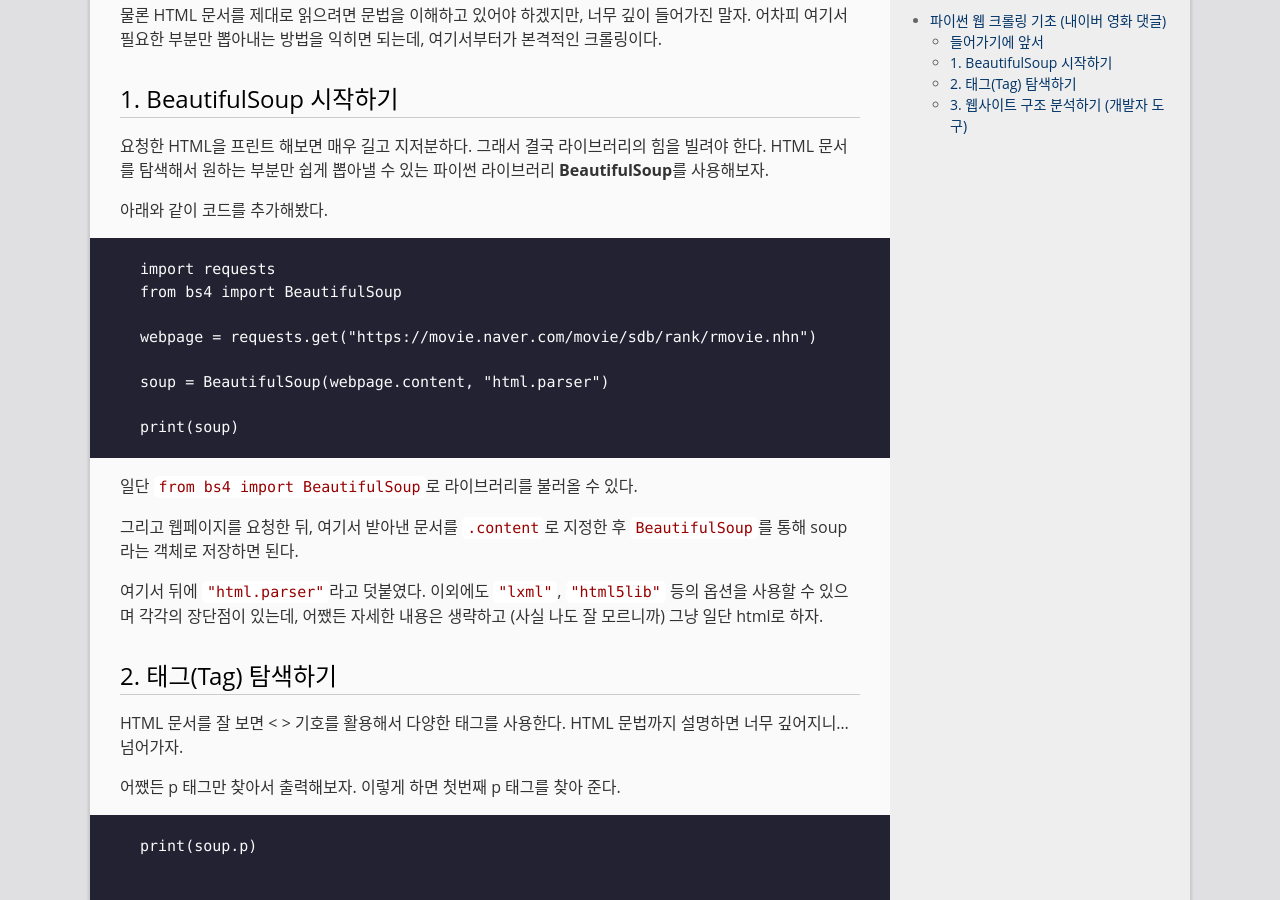
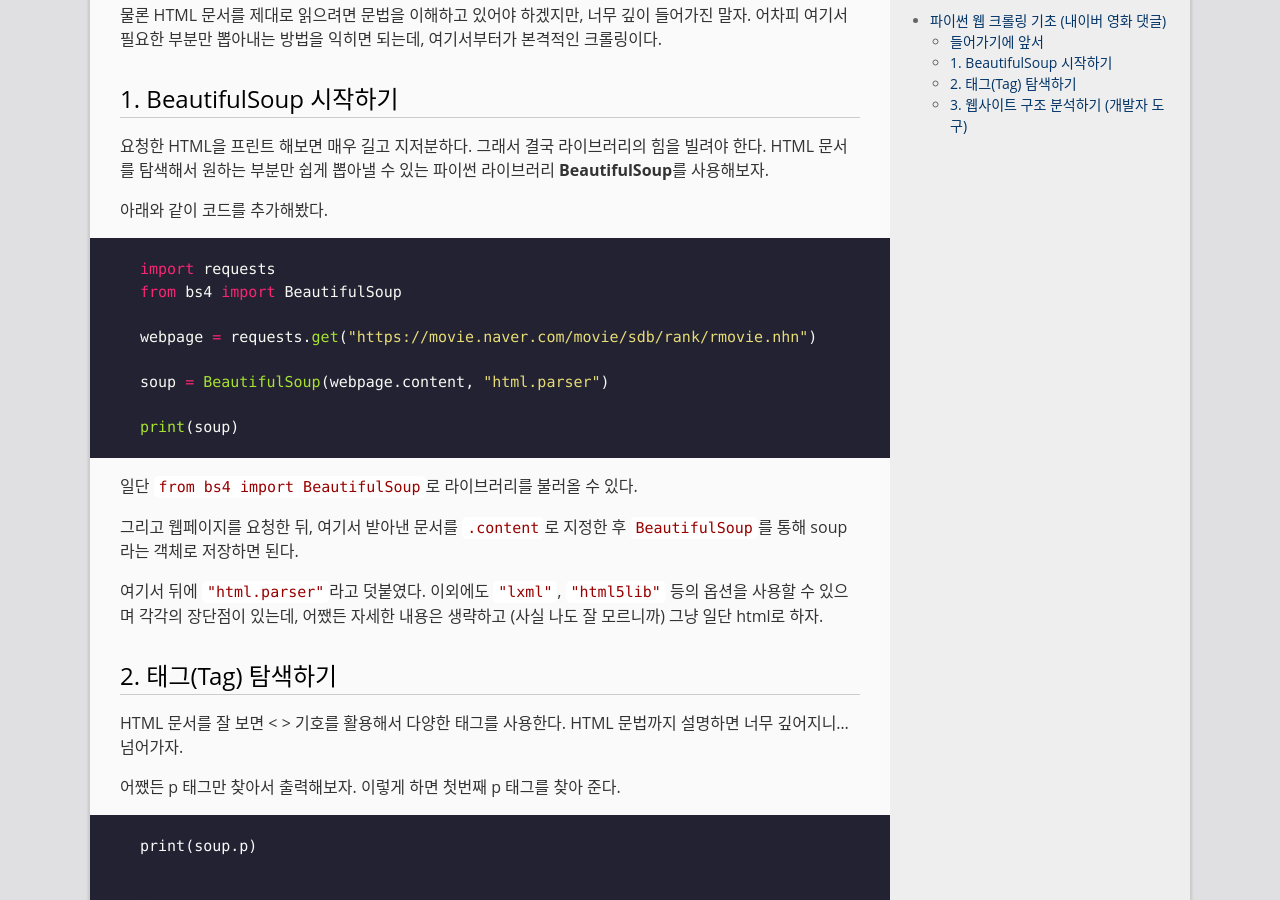
Before and after one commit to gnaud221/gnaud221.github.com, a Jekyll site: the page built from _posts/2020-05-02-movie.md, in a window 1280 px wide and 900 px high, scrolled down 992 px. Built offline with Jekyll 4.4.1, drawn with Linux system fonts in a browser that asks for light colours.

Commit message:
Update 2020-05-02-movie.md

```diff
--- a/_posts/2020-05-02-movie.md
+++ b/_posts/2020-05-02-movie.md
@@ -37,7 +37,7 @@ print(webpage.text)
 요청한 HTML을 프린트 해보면 매우 길고 지저분하다. 그래서 결국 라이브러리의 힘을 빌려야 한다. HTML 문서를 탐색해서 원하는 부분만 쉽게 뽑아낼 수 있는 파이썬 라이브러리  **BeautifulSoup**를 사용해보자.
 
 아래와 같이 코드를 추가해봤다.
-~~~phthon
+~~~py
 import requests
 from bs4 import BeautifulSoup
 
```
